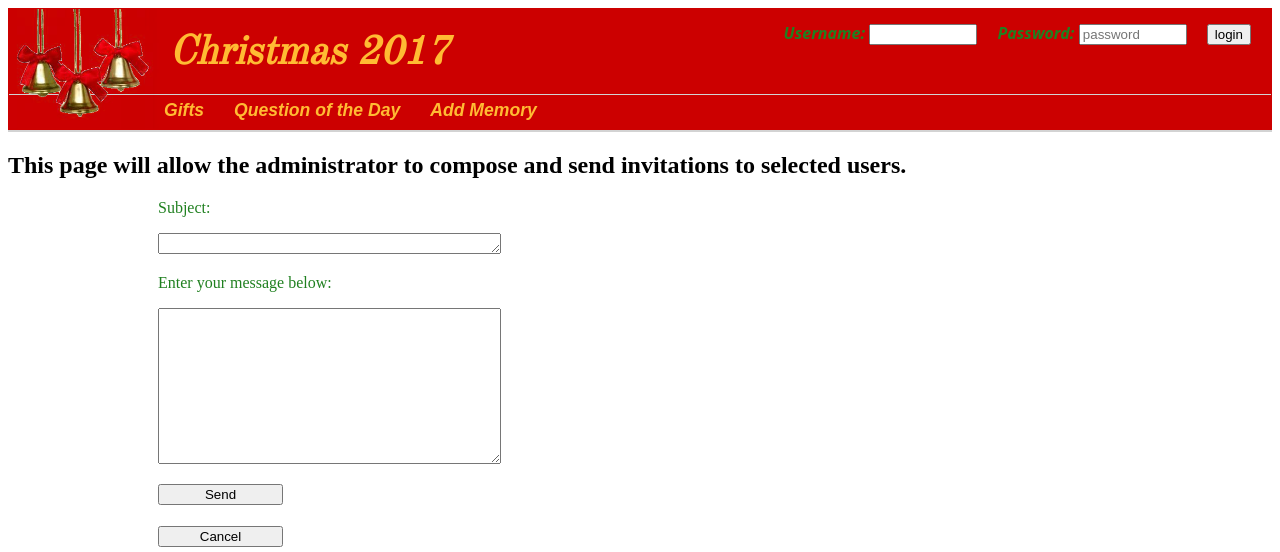
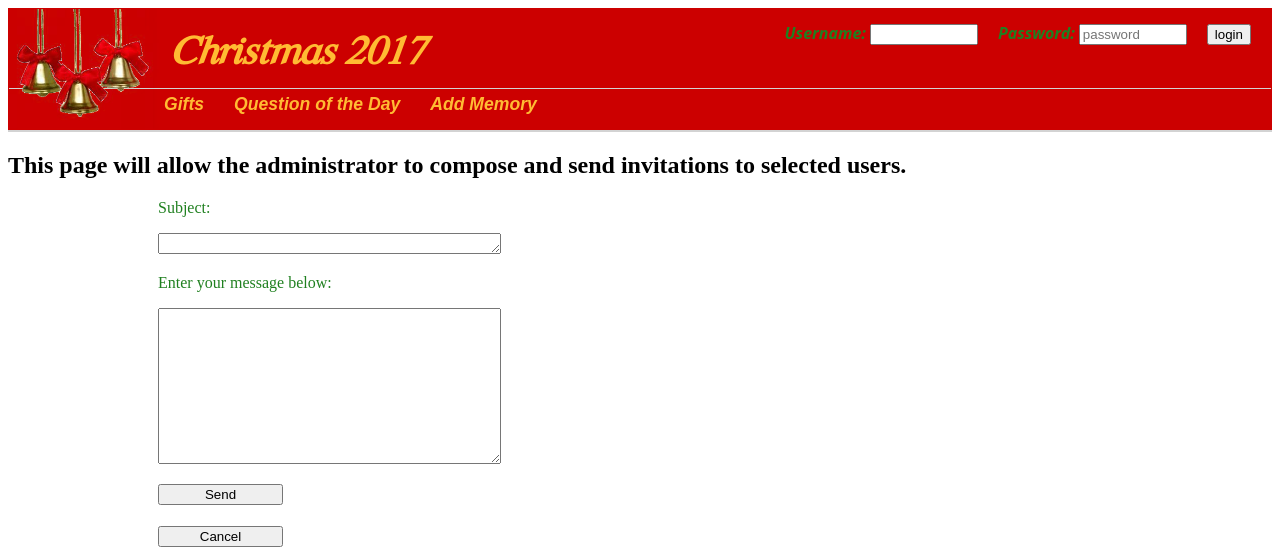
Before and after one commit to JMorris1575/christmas17, a Django app: template Christmas2017/mail/templates/mail/compose.html in a window 1280 px wide. Shown: the top 552 px of the page. Run offline with Django 3.2, Linux system fonts and the light colour scheme; the template is opened without the code that fills it, so the values that code supplies are empty; parts of the project's set-up code (start-up, migrations or seed data) failed here and were passed over.

Commit message:
Trying HappyTime Font for the banner

```diff
--- a/Christmas2017/static/site/css/christmas17.css
+++ b/Christmas2017/static/site/css/christmas17.css
@@ -18,8 +18,8 @@ article, aside, figcaption, figure, footer, header, hgroup, menu, nav, section:
     }
 
 @font-face {
-    font-family: "OldStandard";
-    src: url("../fonts/OldStandard-Regular.ttf");
+    font-family: "Banner_Font";
+    src: url("../fonts/HappyTime.otf");
     }
 
 footer {
@@ -38,7 +38,7 @@ header {
     height: auto;
     color: #ffbb33;
     background-color: #cc0000;
-    font-family: OldStandard;
+    font-family: Banner_Font;
     font-style: italic;
     font-weight: bold;
     overflow: auto;
```
Also changed, not shown: Christmas2017/static/site/fonts/HappyTime.otf (added), 2 other files.
